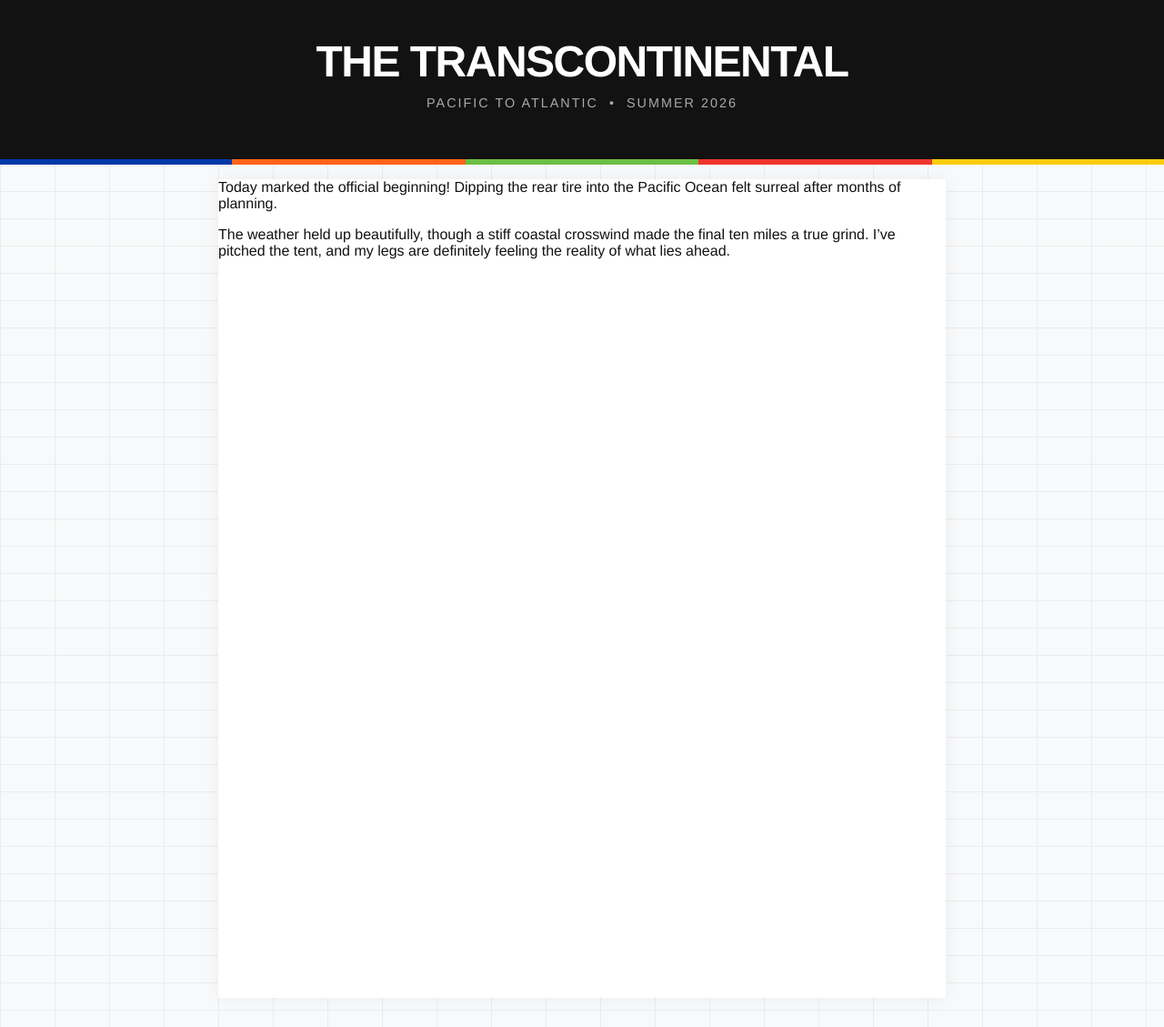
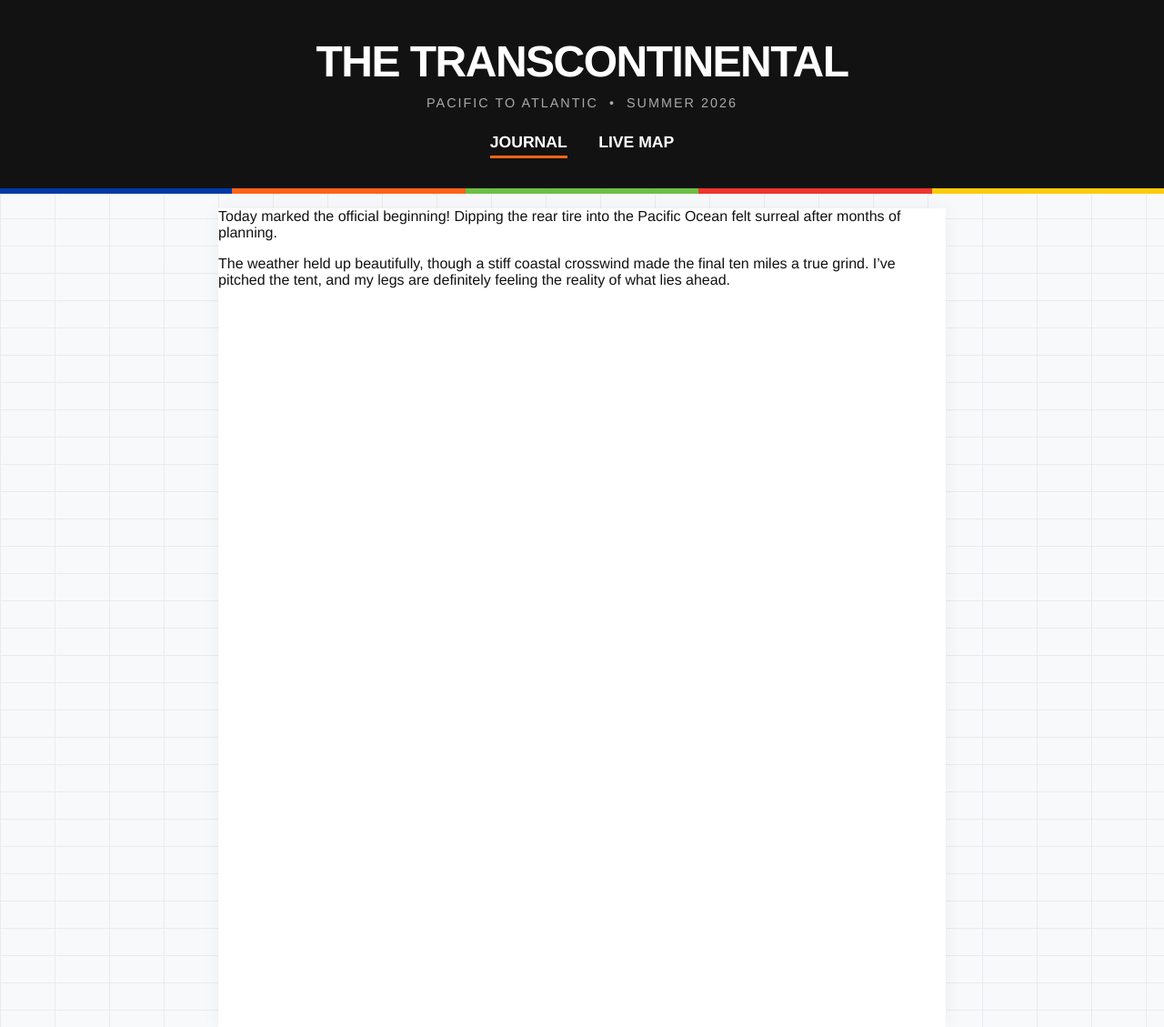
Before and after one commit to mschiller87/bike-tracker, a Jekyll site: the page built from _posts/2026-03-26-departure.md, in a window 1280 px wide. Shown: the whole page at 91% size. Built offline with Jekyll 4.4.1, drawn with Linux system fonts in a browser that asks for light colours.

Commit message:
Update default.html

```diff
--- a/_layouts/default.html
+++ b/_layouts/default.html
@@ -98,6 +98,11 @@
     <header>
         <h1>The Transcontinental</h1>
         <p>Pacific to Atlantic &nbsp;&bull;&nbsp; Summer 2026</p>
+
+        <nav style="margin-top: 25px;">
+            <a href="{{ site.baseurl }}/" style="color: white; text-decoration: none; font-size: 1.1rem; font-weight: bold; text-transform: uppercase; margin: 0 15px; padding-bottom: 5px; border-bottom: 3px solid #FF6319;">Journal</a>
+            <a href="{{ site.baseurl }}/tracker.html" style="color: white; text-decoration: none; font-size: 1.1rem; font-weight: bold; text-transform: uppercase; margin: 0 15px; padding-bottom: 5px; border-bottom: 3px solid transparent;">Live Map</a>
+        </nav>
     </header>
 
     <div class="container">
```
